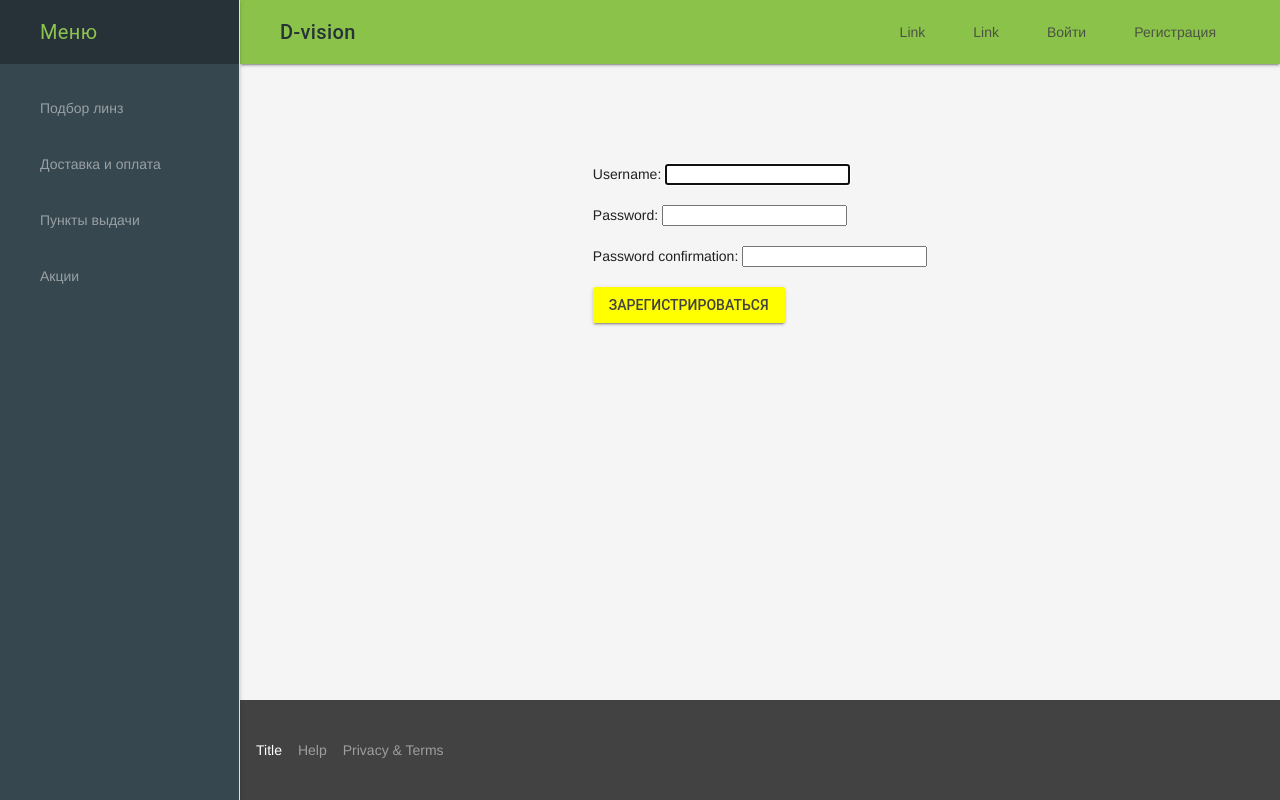
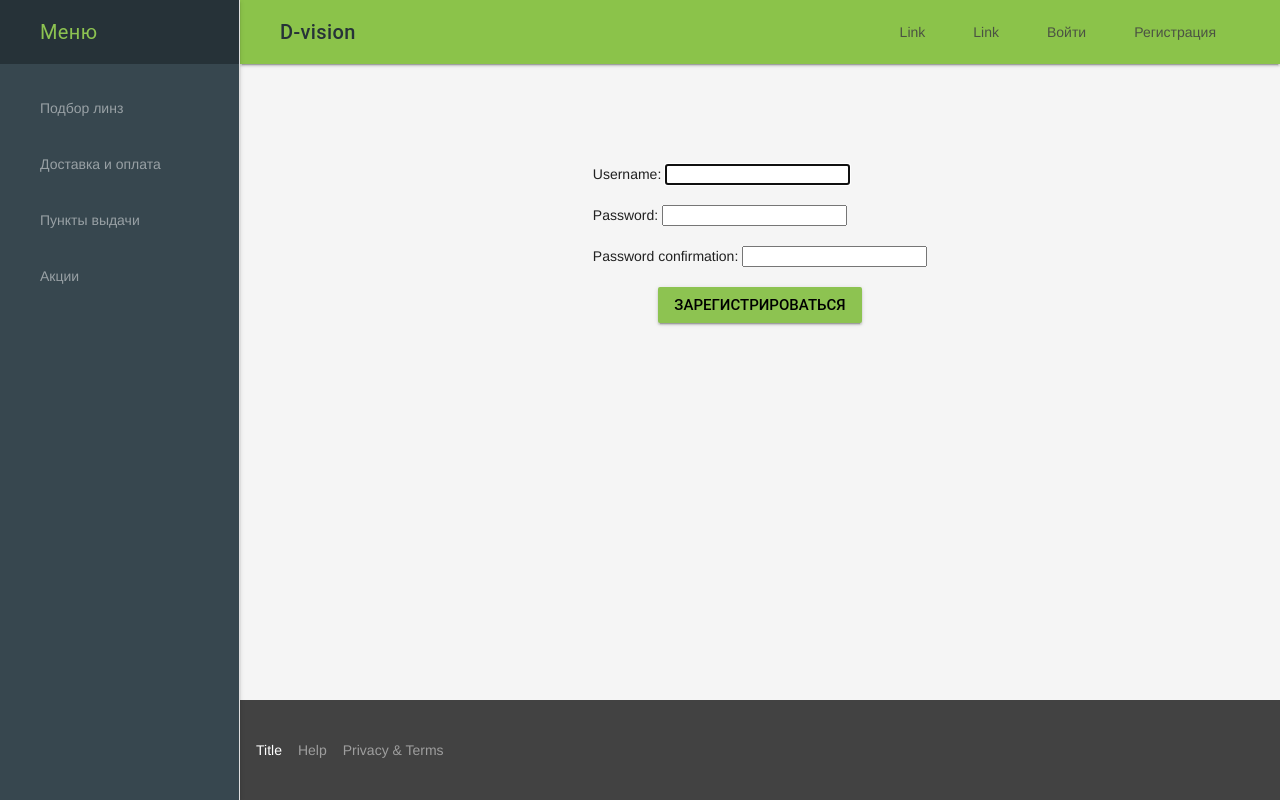
Before and after one commit to cMeIIIHo/market, a Django app: a page that uses templates/base.html in a window 1280 px wide. Run offline with Django 3.2, Linux system fonts and the light colour scheme.

Commit message:
submit button in forms now green and in the middle

```diff
--- a/catalog/templates/catalog/product_filter.html
+++ b/catalog/templates/catalog/product_filter.html
@@ -90,9 +90,11 @@
                     </div>
                 </div>
                 {% endfor %}
-            <button type="submit" class="mdl-button mdl-js-button mdl-button--raised mdl-js-ripple-effect mdl-button--accent">
+            <div class="flexblock">
+            <button type="submit" class="my-form-submit_button mdl-button mdl-js-button mdl-button--raised mdl-js-ripple-effect">
             Найти
             </button>
+            </div>
             </form>
         </div>
     </div>
--- a/catalog/templates/catalog/product_page.html
+++ b/catalog/templates/catalog/product_page.html
@@ -90,7 +90,7 @@
                 </div>
 
                 <!-- price, cart button -->
-                <div class="mdl-cell mdl-cell--7-col price_block">
+                <div class="mdl-cell mdl-cell--7-col flexblock">
                     <div class="my-price_info">
                         Цена:
                         <div id="price">100</div>
--- a/loginsys/templates/loginsys/auth_form.html
+++ b/loginsys/templates/loginsys/auth_form.html
@@ -1,12 +1,3 @@
-<style>
-    .auth_form {
-    margin-top: 100px;
-    }
-    .auth_form div {
-    margin-top: 20px;
-    }
-</style>
-
 <div class="auth_form">
     <form action="{{ form.url }}" method="post">
         {% csrf_token %}
@@ -20,8 +11,8 @@
         {% if redirect_url %}
         <input type="hidden" name="redirect_url" value="{{redirect_url}}"/>
         {% endif %}
-        <div>
-            <button type="submit" class="mdl-button mdl-js-button mdl-button--raised mdl-js-ripple-effect mdl-button--accent">
+        <div class="flexblock">
+            <button type="submit" class="my-form-submit_button mdl-button mdl-js-button mdl-button--raised mdl-js-ripple-effect">
                 {{ form.button_text }}
             </button>
         </div>
--- a/templates/base.html
+++ b/templates/base.html
@@ -126,9 +126,23 @@
             width: 35%;
             min-height: 100px;
         }
-        .price_block {
+        .flexblock {
         display: flex;
         }
+
+
+
+    .my-form-submit_button {
+    background-color: #8dc351;
+    font-size: 15px;
+    margin: 0 auto;
+    }
+    .auth_form {
+    margin-top: 100px;
+    }
+    .auth_form div {
+    margin-top: 20px;
+    }
     </style>
 </head>
 <body>
```
